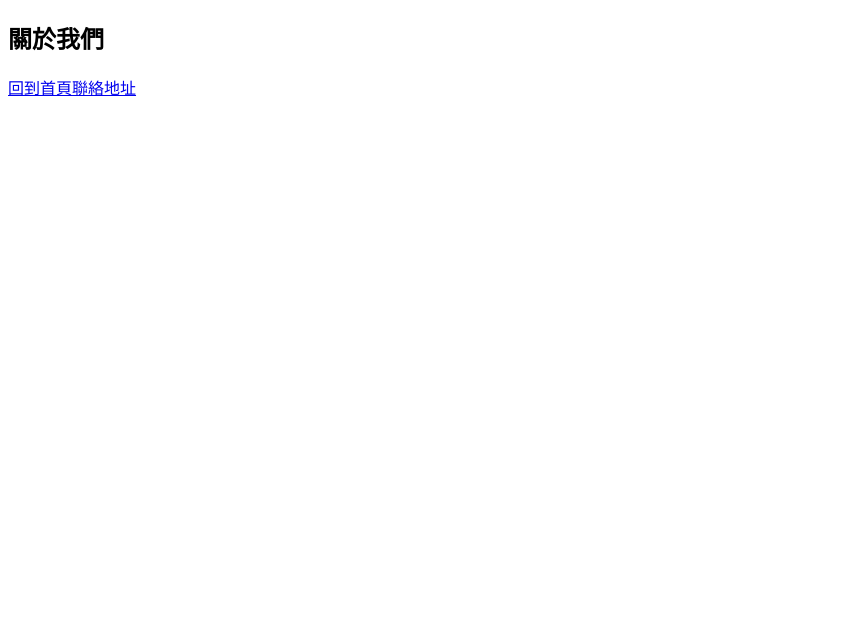
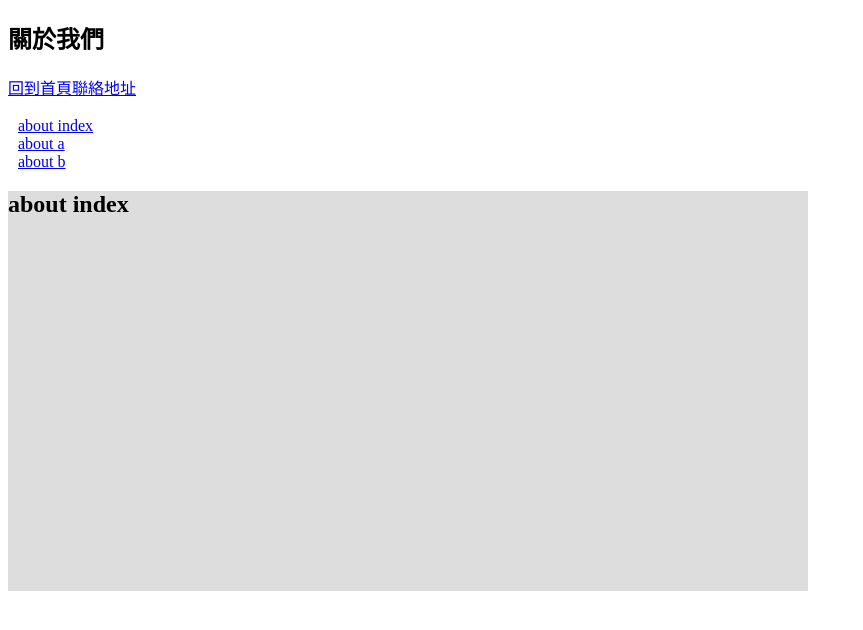
Before and after one commit to wen-3/nuxt_week2, a Nuxt app: page /about in a window 1280 px wide. Shown: the top 630 px of the page, without its empty margins (0-863 px from the left). Built offline with nearby package versions, Linux system fonts and the light colour scheme.

Commit message:
嵌套式 Router
內嵌頁面

```diff
--- a/pages/about.vue
+++ b/pages/about.vue
@@ -7,6 +7,29 @@
     <NuxtLink to="/">回到首頁</NuxtLink>
     <NuxtLink to="/address">聯絡地址</NuxtLink>
   </div>
+
+  <br>
+
+  <div class="nav">
+    <NuxtLink to="/about">about index</NuxtLink>
+    <NuxtLink to="/about/a">about a</NuxtLink>
+    <NuxtLink to="/about/b">about b</NuxtLink>
+  </div>
+
+  <div class="box_page">
+    <NuxtPage></NuxtPage>
+  </div>
 </template>
 
-<style scoped></style>
+<style>
+  .nav > a {
+    display: block;
+    margin: 0 10px;
+  }
+
+  .box_page{
+    width: 800px;
+    height: 400px;
+    background-color: #ddd ;
+  }
+</style>
--- /dev/null
+++ b/pages/about/a.vue
@@ -0,0 +1,11 @@
+<script setup>
+</script>
+
+<template>
+  <div>
+    <h2>about a</h2>
+  </div>
+</template>
+
+<style>
+</style>
--- /dev/null
+++ b/pages/about/b.vue
@@ -0,0 +1,11 @@
+<script setup>
+</script>
+
+<template>
+  <div>
+    <h2>about b</h2>
+  </div>
+</template>
+
+<style>
+</style>
--- /dev/null
+++ b/pages/about/index.vue
@@ -0,0 +1,11 @@
+<script setup>
+</script>
+
+<template>
+  <div>
+     <h2>about index</h2>
+  </div>
+</template>
+
+<style>
+</style>
```
